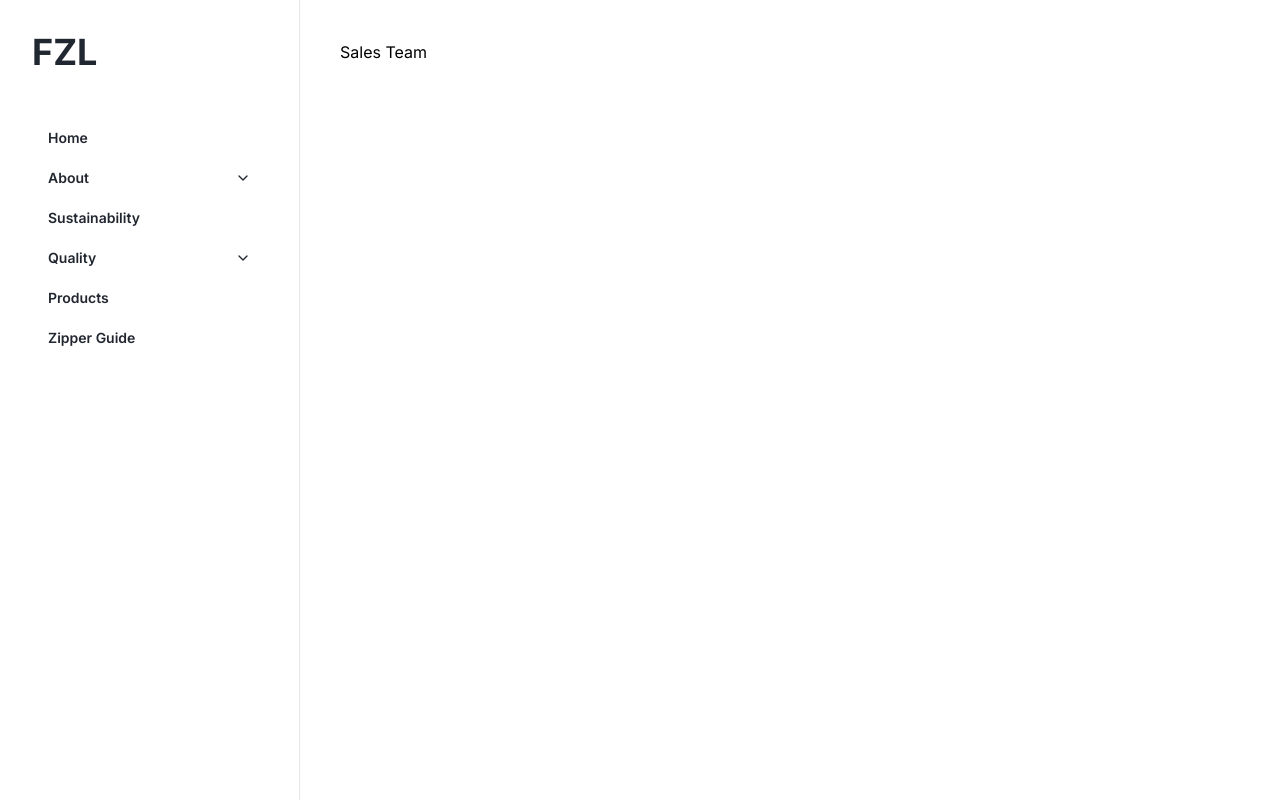
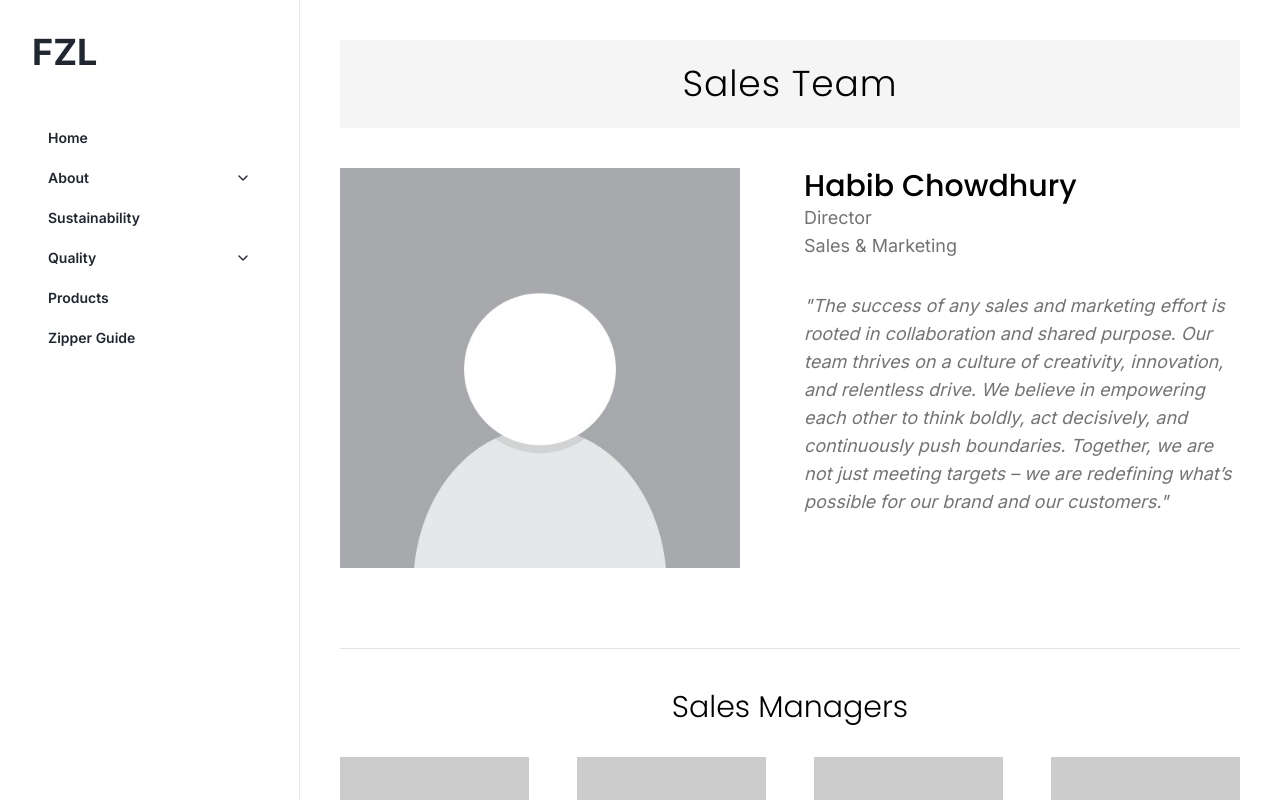
Before and after one commit to alifbinhossain/FZL-Frontend, a Next.js app: page /about/sales-team in a window 1280 px wide. Built offline with nearby package versions, Linux system fonts and the light colour scheme.

Commit message:
ci: :sparkles: completed sales team page

```diff
--- /dev/null
+++ b/src/app/about/sales-team/_components/director.tsx
@@ -0,0 +1,36 @@
+import Image from 'next/image';
+import React from 'react';
+
+const Director = () => {
+  return (
+    <div className='flex flex-col lg:flex-row gap-8 lg:gap-16'>
+      <Image
+        width={400}
+        height={400}
+        src={'/human-placeholder.jpg'}
+        alt='Habib Chowdhury'
+      />
+
+      <div className='max-w-[680px]'>
+        <h2 className='text-3xl font-medium font-poppins'>Habib Chowdhury</h2>
+        <p className='text-lg text-muted-foreground'>
+          <span>Director</span>
+          <br />
+          <span>Sales & Marketing</span>
+
+          <blockquote className='text-lg mt-8 text-pretty italic'>
+            &#x0022;The success of any sales and marketing effort is rooted in
+            collaboration and shared purpose. Our team thrives on a culture of
+            creativity, innovation, and relentless drive. We believe in
+            empowering each other to think boldly, act decisively, and
+            continuously push boundaries. Together, we are not just meeting
+            targets – we are redefining what’s possible for our brand and our
+            customers.&#x0022;
+          </blockquote>
+        </p>
+      </div>
+    </div>
+  );
+};
+
+export default Director;
--- /dev/null
+++ b/src/app/about/sales-team/_components/executives.tsx
@@ -0,0 +1,24 @@
+import React from 'react';
+import data from '../_const/sales-executives-data.json';
+
+const Executives = () => {
+  return (
+    <div>
+      <h2 className='text-center text-2xl lg:text-3xl font-poppins mb-8 font-light'>
+        Executives
+      </h2>
+      <div className='grid grid-cols-1 md:grid-cols-2 lg:grid-cols-4 gap-4 lg:gap-8'>
+        {data.map((item, index) => (
+          <div key={index} className='bg-gray-50 px-6 py-4 rounded-sm'>
+            <h4 className='text-xl lg:text-2xl font-medium font-poppins'>
+              {item.name}
+            </h4>
+            <h6 className='mt-1 text-muted-foreground'>{item.designation}</h6>
+          </div>
+        ))}
+      </div>
+    </div>
+  );
+};
+
+export default Executives;
--- /dev/null
+++ b/src/app/about/sales-team/_components/managers.tsx
@@ -0,0 +1,33 @@
+import React from 'react';
+import salesManagersData from '../_const/sales-managers-data.json';
+import Image from 'next/image';
+
+const Managers = () => {
+  return (
+    <div>
+      <h2 className='text-center text-2xl lg:text-3xl font-poppins mb-8 font-light'>
+        Sales Managers
+      </h2>
+      <div className='grid grid-cols-2 lg:grid-cols-4 gap-4 lg:gap-12'>
+        {salesManagersData.map((item, index) => (
+          <div key={index} className='flex flex-col gap-4'>
+            <Image
+              src={item.image || '/human-placeholder.jpg'}
+              alt={'Image'}
+              width={300}
+              height={300}
+            />
+            <div>
+              <h4 className='text-xl lg:text-2xl font-medium font-poppins'>
+                {item.name}
+              </h4>
+              <h6 className='mt-1 text-muted-foreground'>{item.designation}</h6>
+            </div>
+          </div>
+        ))}
+      </div>
+    </div>
+  );
+};
+
+export default Managers;
--- /dev/null
+++ b/src/app/about/sales-team/_const/sales-executives-data.json
@@ -0,0 +1,50 @@
+[
+  {
+    "name": "Alice Johnson",
+    "designation": "Sales Manager"
+  },
+  {
+    "name": "Robert Davis",
+    "designation": "Marketing Strategist"
+  },
+  {
+    "name": "Emily Turner",
+    "designation": "Digital Marketing Specialist"
+  },
+  {
+    "name": "Michael Brown",
+    "designation": "Regional Sales Executive"
+  },
+  {
+    "name": "Sophia Lee",
+    "designation": "Content Marketing Manager"
+  },
+  {
+    "name": "James White",
+    "designation": "Business Development Executive"
+  },
+  {
+    "name": "Olivia Harris",
+    "designation": "Social Media Coordinator"
+  },
+  {
+    "name": "William Martinez",
+    "designation": "Account Manager"
+  },
+  {
+    "name": "Charlotte Wilson",
+    "designation": "Email Marketing Specialist"
+  },
+  {
+    "name": "Daniel Clark",
+    "designation": "Field Sales Representative"
+  },
+  {
+    "name": "Mia Thompson",
+    "designation": "Brand Manager"
+  },
+  {
+    "name": "Lucas Garcia",
+    "designation": "Sales Analyst"
+  }
+]
--- /dev/null
+++ b/src/app/about/sales-team/_const/sales-managers-data.json
@@ -0,0 +1,22 @@
+[
+  {
+    "name": "Al Amin",
+    "designation": "Sales Manager",
+    "image": "https://dummyimage.com/200x200/eee/000&text=Al+Amin"
+  },
+  {
+    "name": "Abu Sayed",
+    "designation": "Marketing Strategist",
+    "image": "https://dummyimage.com/400x400/eee/000&text=Abu+Sayed"
+  },
+  {
+    "name": "Md. Nahid",
+    "designation": "Digital Marketing Specialist",
+    "image": "https://dummyimage.com/400x400/eee/000&text=Md+Nahid"
+  },
+  {
+    "name": "Md. Abir",
+    "designation": "Regional Sales Executive",
+    "image": "https://dummyimage.com/400x400/eee/000&text=Md+Abir"
+  }
+]
--- a/src/app/about/sales-team/page.tsx
+++ b/src/app/about/sales-team/page.tsx
@@ -1,7 +1,23 @@
 import React from 'react';
+import Director from './_components/director';
+import { Separator } from '@/components/ui/separator';
+import PageTitle from '@/components/page-title';
+import Managers from './_components/managers';
+import Executives from './_components/executives';
 
 const Page = () => {
-  return <div>Sales Team</div>;
+  return (
+    <div>
+      <PageTitle title='Sales Team' />
+      <div className='my-10  max-w-[1400px] mx-auto'>
+        <Director />
+        <Separator className='mt-20 mb-10' />
+        <Managers />
+        <Separator className='mt-20 mb-10' />
+        <Executives />
+      </div>
+    </div>
+  );
 };
 
 export default Page;
```
